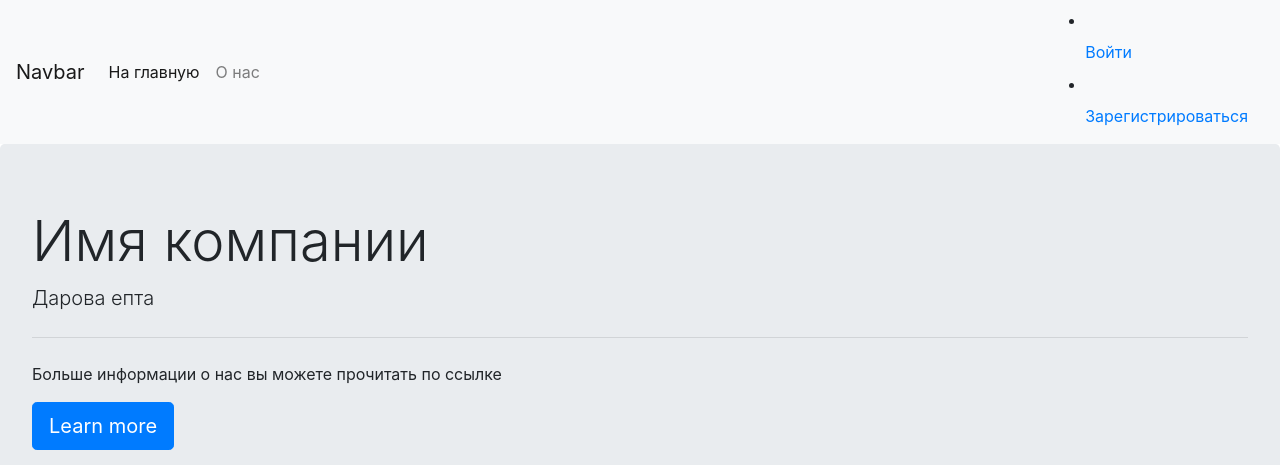
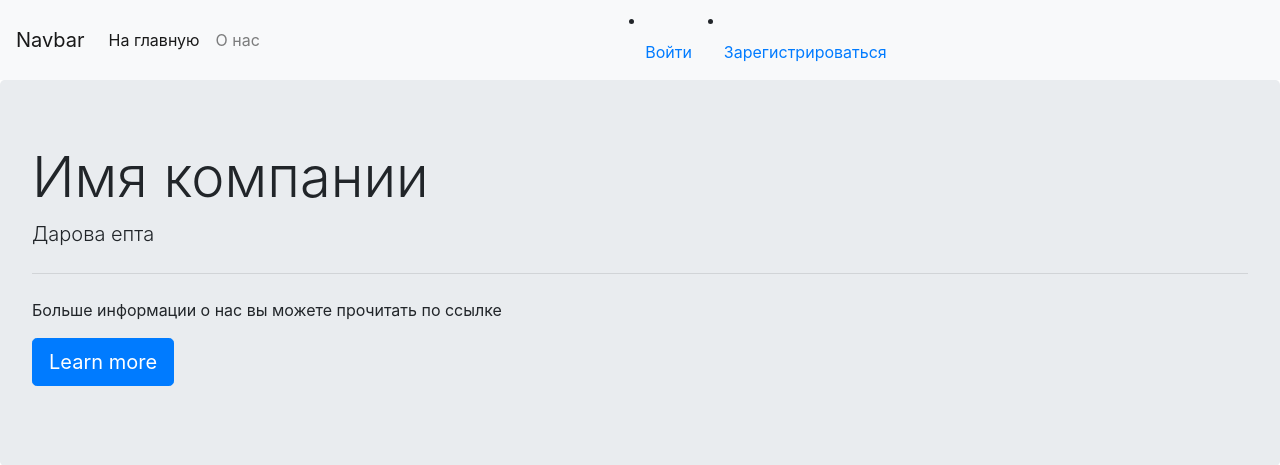
Before and after one commit to BReakMyMinD/webstudio, a Django app: page / in a window 1280 px wide. Shown: the top 465 px of the page. Run offline with Django 3.2, Linux system fonts and the light colour scheme; data comes from the database, SQL or seed files in the repository; some libraries are stand-ins or nearby versions.

Commit message:
Update index.html

```diff
--- a/templates/index.html
+++ b/templates/index.html
@@ -27,7 +27,7 @@
         <a class="nav-link" href="/about/">О нас</a>
       </li>
       </div>
-    <div>
+    <div class="collapse navbar-collapse" id="navbarSupportedContent">
         {% if user.is_authenticated %}
       <li class="nav-item">
           <a href="/accounts/logout/" class="nav-link">Выйти</a>
```
